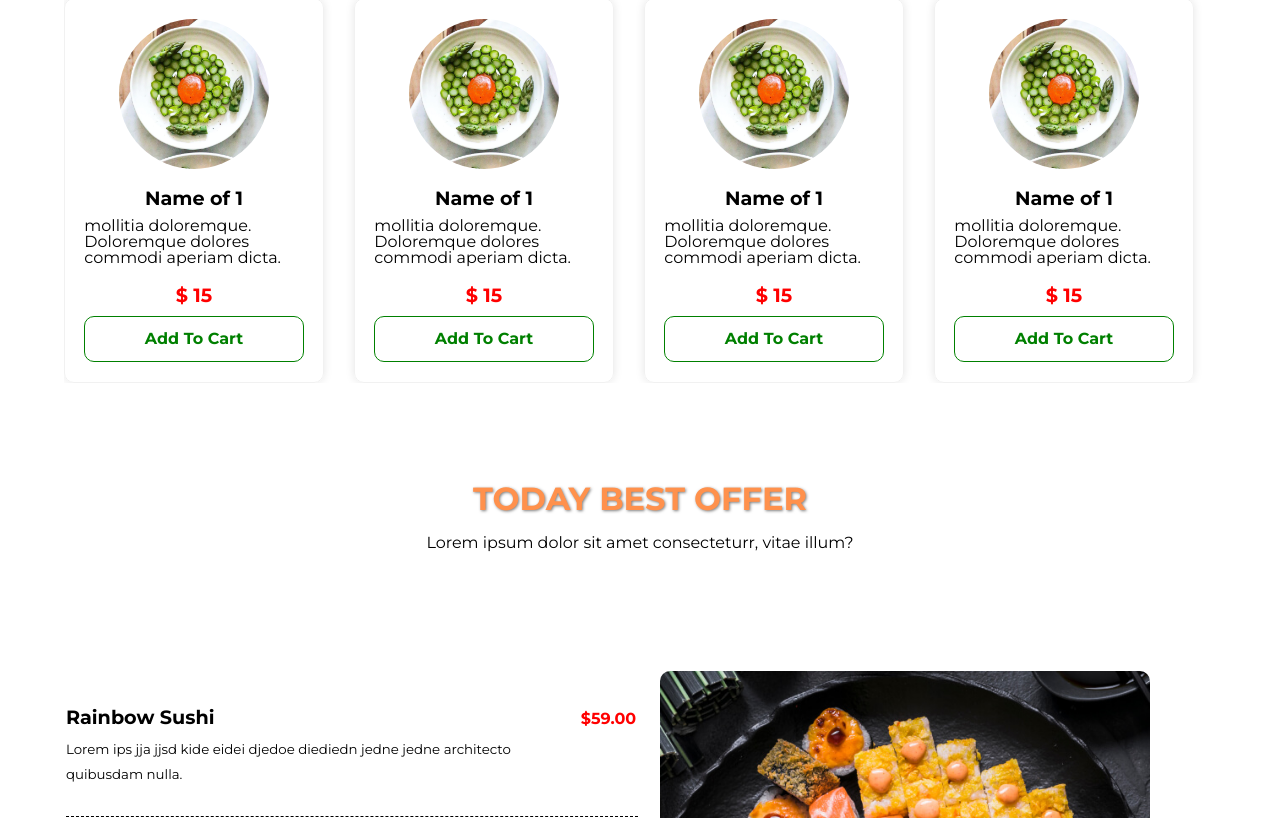
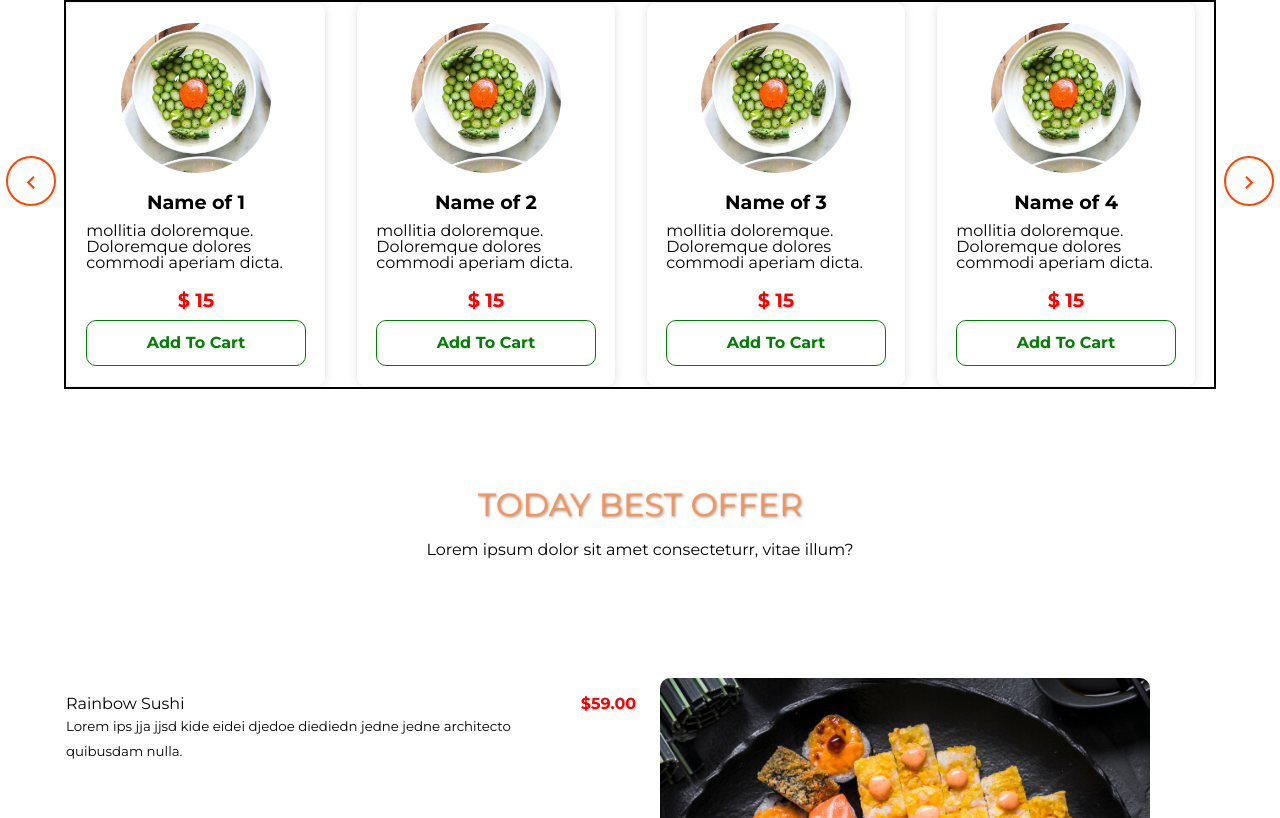
Before and after one commit to Nooba2612/eatsy-food-delivery, a React (Create React App) app in the folder frontend/: page / in a window 1280 px wide. Shown: the part 1302-2120 px from the top of the page. Built offline with nearby package versions, Linux system fonts and the light colour scheme; no server answers; a web font is replaced by a local one.

Commit message:
bestseller

```diff
--- a/frontend/src/assets/assets.js
+++ b/frontend/src/assets/assets.js
@@ -36,7 +36,7 @@ export const topten = [
   },
   {
     id: 1313133323,
-    Name: "Name of 1",
+    Name: "Name of 2",
     image: seller_1,
     decription:
       " mollitia doloremque. Doloremque dolores commodi aperiam dicta.",
@@ -46,7 +46,7 @@ export const topten = [
 
   {
     id: 1313133323,
-    Name: "Name of 1",
+    Name: "Name of 3",
     image: seller_1,
     decription:
       " mollitia doloremque. Doloremque dolores commodi aperiam dicta.",
@@ -56,7 +56,7 @@ export const topten = [
 
   {
     id: 1313133323,
-    Name: "Name of 1",
+    Name: "Name of 4",
     image: seller_1,
     decription:
       " mollitia doloremque. Doloremque dolores commodi aperiam dicta.",
@@ -66,7 +66,7 @@ export const topten = [
 
   {
     id: 1313133323,
-    Name: "Name of 1",
+    Name: "Name of 5",
     image: seller_1,
     decription:
       " mollitia doloremque. Doloremque dolores commodi aperiam dicta.",
@@ -76,7 +76,7 @@ export const topten = [
 
   {
     id: 1313133323,
-    Name: "Name of 1",
+    Name: "Name of 6",
     image: seller_1,
     decription:
       " mollitia doloremque. Doloremque dolores commodi aperiam dicta.",
@@ -85,7 +85,7 @@ export const topten = [
   },
   {
     id: 1313133323,
-    Name: "Name of 1",
+    Name: "Name of 7",
     image: seller_today,
     decription:
       " mollitia doloremque. Doloremque dolores commodi aperiam dicta.",
--- a/frontend/src/components/BestSeller/BestSeller.jsx
+++ b/frontend/src/components/BestSeller/BestSeller.jsx
@@ -1,66 +1,67 @@
-import React from "react";
+import React, { useState } from "react";
 import classNames from "classnames/bind";
-
-import { colors } from "@mui/material";
+import { useRef } from "react";
+import { ChevronLeft, ChevronRight } from "@mui/icons-material";
 
 import { Container } from "@mui/material";
 import styles from "./BestSeller.module.css";
-import { topten } from "src/assets/assets";
-// import todaysale from "@assets/images/food_10.png";
+import { topten } from "@assets/assets";
+import { set } from "lodash";
 
 const cx = classNames.bind(styles);
 
 function BestSeller() {
-  // const carousel = document.querySelector('.carousel');
+  const [cardsArray, setCardsArray] = useState(topten);
+  const [translateX, setTranslateX] = useState(0);
 
-  // let isDown = false;
-  // let startX;
-  // let scrollLeft;
+  const carouselRef = useRef(null);
 
-  // carousel.addEventListener('mousedown', (e) => {
-  //     isDown = true;
-  //     startX = e.pageX - carousel.offsetLeft;
-  //     scrollLeft = carousel.scrollLeft;
-  // });
+  const handleNextBtnClick = () => {
+    setTranslateX(translateX - 110);
+    topten.push(topten[0]);
+    topten.push(topten[1]);
+    setCardsArray([...topten]);
+    setTimeout(() => {
+      topten.shift();
+      topten.shift();
+    }, 300);
+  };
 
-  // carousel.addEventListener('mouseleave', () => {
-  //     isDown = false;
-  // });
-
-  // carousel.addEventListener('mouseup', () => {
-  //     isDown = false;
-  // });
-
-  // carousel.addEventListener('mousemove', (e) => {
-  //     if (!isDown) return;  // Nếu không nhấn chuột, dừng thao tác kéo
-  //     e.preventDefault();
-  //     const x = e.pageX - carousel.offsetLeft;
-  //     const walk = (x - startX) * 3; // Điều chỉnh tốc độ kéo bằng cách thay đổi giá trị nhân
-  //     carousel.scrollLeft = scrollLeft - walk;
-  // });
+  const handlePreviousBtnClick = () => {};
 
   return (
     <div className={cx("wrapper")}>
       <Container maxWidth="lg">
         <div className={cx("title")}>
           <h1>Best Seller Foods </h1>
-
           <h6>
             Lorem ipsum dolor sit amet consectetur adipisicing elit. Vel,
             similique ducimus.
           </h6>
         </div>
-        <div className={cx("carousel")}>
-          {topten.map((item, index) => {
+
+        <div className={cx("box")}>
+          <button
+            className={cx("button-left")}
+            onClick={handlePreviousBtnClick}
+          >
+            <ChevronLeft />
+          </button>
+          <div className={cx("carousel")} ref={carouselRef}>
+            {cardsArray.map((card, index) => {
               return (
-              <li key={index} className={cx("card")}>
+                <li
+                  key={index}
+                  style={{ transform: `translateX(${translateX}%)` }}
+                  className={cx("card")}
+                >
                   <div className={cx("content-item")}>
                     <div className={cx("image")}>
-                    <img src={item.image} alt="food" />
+                      <img src={card.image} alt="food" />
                     </div>
-                  <h2>{item.Name}</h2>
-                  <h6>{item.decription}</h6>
-                  <h3 className={cx("red-text")}>$ {item.price}</h3>
+                    <h2>{card.Name}</h2>
+                    <h6>{card.decription}</h6>
+                    <h3 className={cx("red-text")}>$ {card.price}</h3>
                     <a href="#" className={cx("order-button")}>
                       Add To Cart
                     </a>
@@ -68,6 +69,10 @@ function BestSeller() {
                 </li>
               );
             })}
+          </div>
+          <button className={cx("button-right")} onClick={handleNextBtnClick}>
+            <ChevronRight />
+          </button>
         </div>
       </Container>
 
--- a/frontend/src/components/BestSeller/BestSeller.module.css
+++ b/frontend/src/components/BestSeller/BestSeller.module.css
@@ -3,11 +3,47 @@
   margin: 100px 0;
 }
 
+.wrapper button {
+  border: 2px solid orangered;
+  border-radius: 50%;
+  color: orangered;
+  font-weight: bold;
+  padding: 10px;
+  width: 50px;
+  height: 50px;
+  position: absolute;
+  z-index: var(--zIndexOnTop);
+  transition: background-color 0.2s ease, color 0.2s ease;
+}
+
+.wrapper button:hover {
+  background-color: orangered;
+  color: white;
+}
+
+.wrapper button svg {
+  font-size: var(--iconFontSize);
+}
+
+.button-left {
+  top: 40%;
+  left: -5%;
+}
+
+.button-right {
+  top: 40%;
+  right: -5%;
+}
+.box {
+  position: relative;
+}
+
 .carousel {
+  border: 2px solid black;
   display: grid;
   grid-auto-flow: column;
   grid-gap: 30px;
-  overflow-x:auto;
+  overflow-x: auto;
   margin: 20px 0;
   -webkit-overflow-scrolling: touch;
   cursor: grab;
@@ -22,6 +58,7 @@
   border-radius: 10px;
   border: 1px solid #f1f1f1;
   box-shadow: 0 0 10px rgba(0.1, 0.1, 0.1, 0.1);
+  transition: all 0.2s linear;
   user-select: none;
 }
 
@@ -31,14 +68,12 @@
   margin: 20px auto;
 }
 
-
 .image {
   width: 150px;
   height: 150px;
   border-radius: 50%;
   overflow: hidden;
   margin: 0 auto;
-
 }
 
 .image img {
@@ -47,17 +82,16 @@
   object-fit: cover;
 }
 
-
-.carousel .card h2, h3 {
+.carousel .card h2,
+.carousel .card h3 {
   font-size: 1.2rem;
   font-weight: 700;
   margin: 10px 0;
-  text-align:center;
+  text-align: center;
   margin-top: 20px;
 }
 
-
-h1 {
+.carousel .card h1 {
   font-size: 2rem;
   font-weight: 700;
   margin: 20px 0;
@@ -66,15 +100,14 @@ h1 {
 .order-button {
   display: block;
   width: 100%;
-  border:1px solid green;
-  text-decoration:dotted;
+  border: 1px solid green;
+  text-decoration: dotted;
   border-radius: 10px;
   padding: 14px 40px;
   text-align: center;
   color: green;
   font-weight: bold;
   transition: background-color 0s ease, color 0.2s ease;
-  transition-delay: 0s;
 }
 
 .title {
@@ -82,7 +115,7 @@ h1 {
   margin: 20px 0 80px 0;
 }
 
-.title  h1{
+.title h1 {
   text-shadow: 1px 1px 3px rgba(0, 0, 0, 0.5);
   color: rgb(255, 145, 76);
 }
@@ -101,15 +134,12 @@ h1 {
   /* transform: scale(1.05);
   transition: transform 0.5s; */
   border: 2px solid black;
-
 }
 
 .carousel .card:hover .image {
   transform: scale(1.2);
   transition: transform 0.35s;
 }
-
-
 
 .table {
   width: 50%;
@@ -131,28 +161,25 @@ h1 {
 .column-l {
   width: 90%;
   float: left;
-
 }
-.title{
+.title {
   margin-top: 100px;
 }
 
-
-tr{
+tr {
   width: 100%;
   height: 130px;
   display: flex;
   align-items: first baseline;
   text-align: left;
   border-bottom: 1px dashed #000;
-
 }
 
 tr h3 {
   text-align: left;
-  line-height:20px
+  line-height: 20px;
 }
- tr h6 {
+tr h6 {
   line-height: 25px;
   font-size: smaller;
 }
```
Lines whose indentation alone changed are shown as unchanged.
